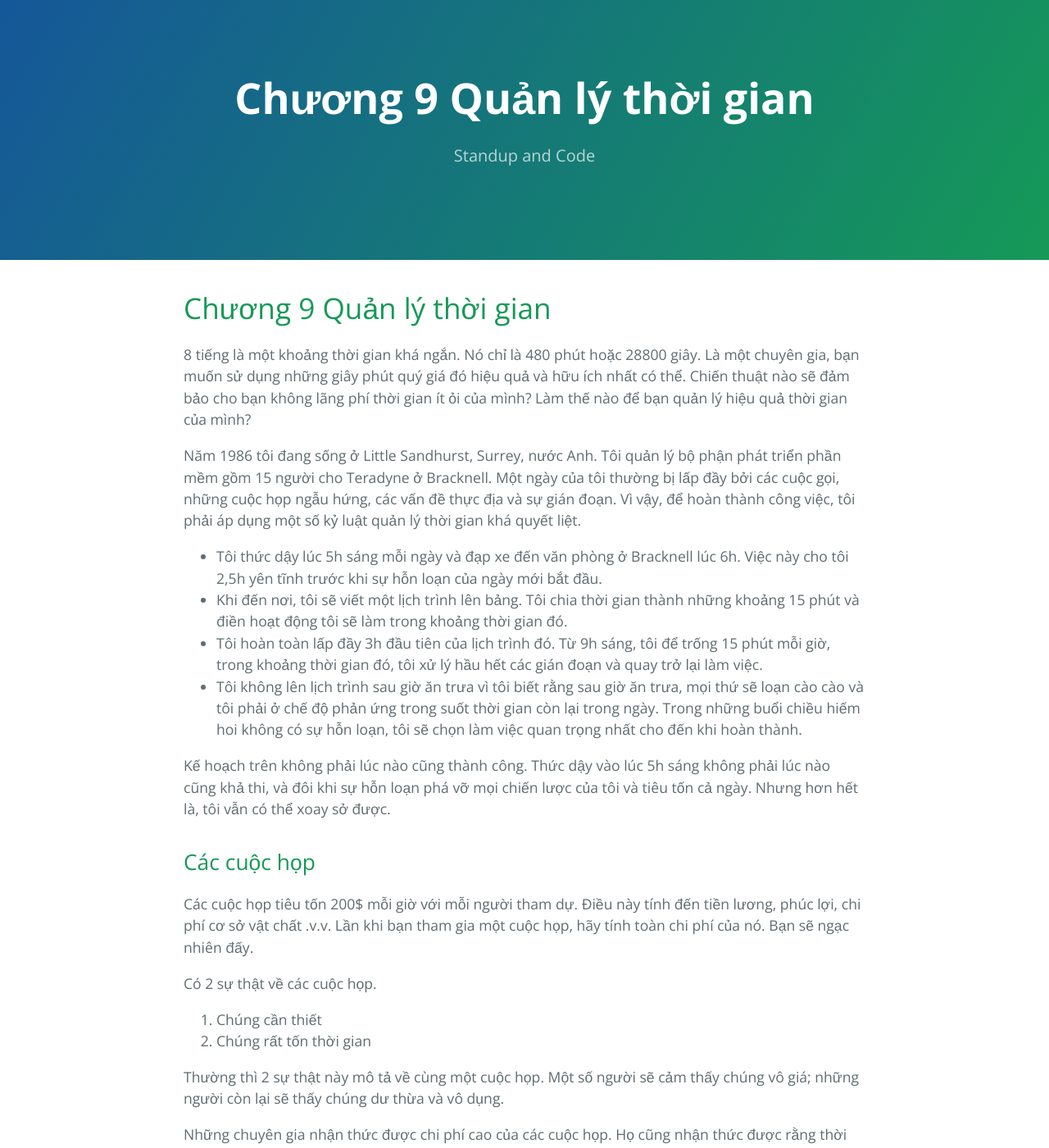
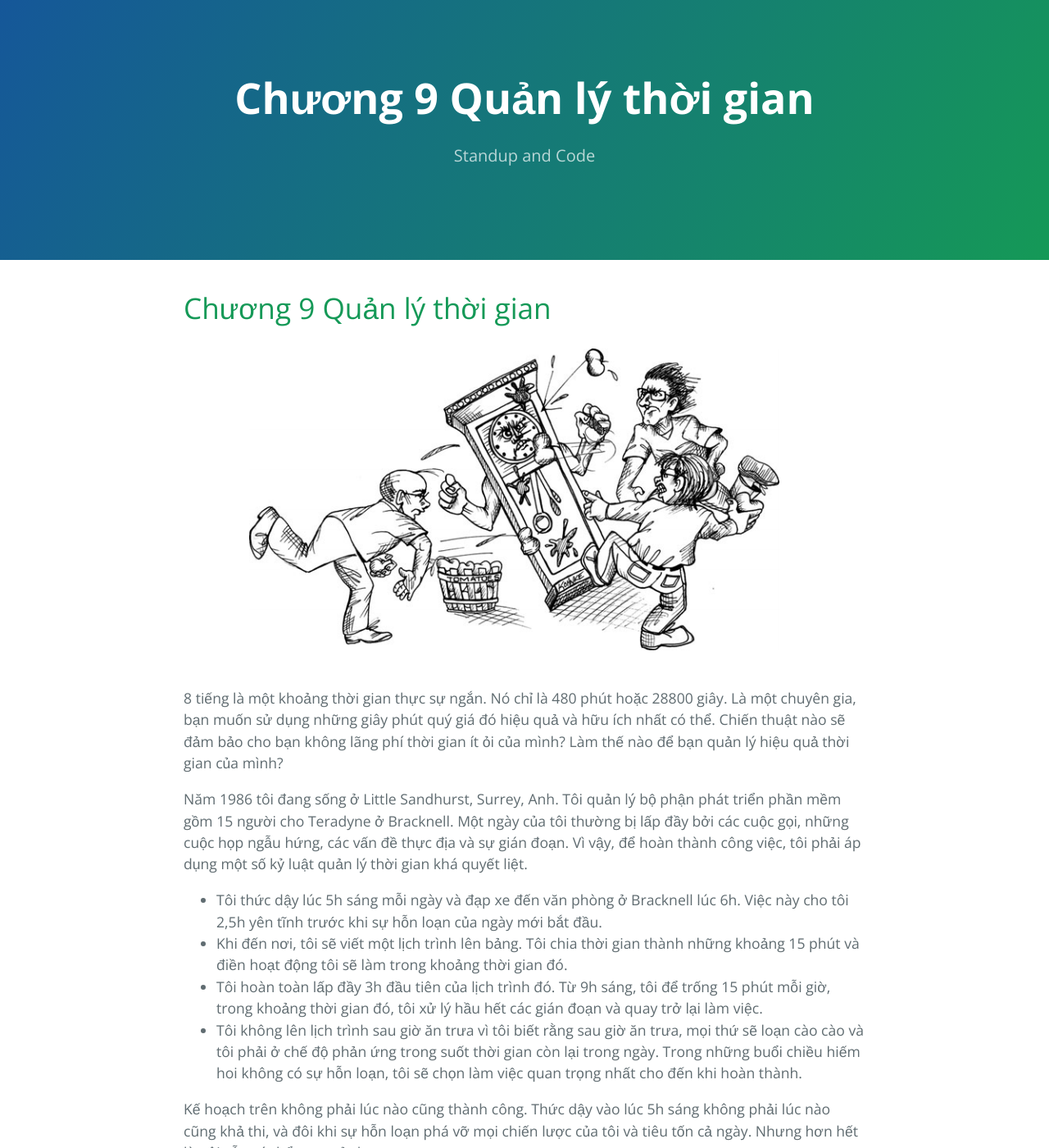
Before and after one commit to HaiBV/haibv.github.io, a Jekyll site: the page built from clean-coder/chapter-9-time-management.md, in a window 1280 px wide and 1400 px high. Shown: the whole window at 82% size. Built offline with Jekyll 4.4.1, drawn with Linux system fonts in a browser that asks for light colours; our own code applies the rules of GitHub Pages for plain Markdown files.

Commit message:
Book - The Clean Coder - Correction - C9

```diff
--- a/clean-coder/chapter-9-time-management.md
+++ b/clean-coder/chapter-9-time-management.md
@@ -4,9 +4,11 @@ layout: default
 
 # Chương 9 Quản lý thời gian
 
-8 tiếng là một khoảng thời gian khá ngắn. Nó chỉ là 480 phút hoặc 28800 giây. Là một chuyên gia, bạn muốn sử dụng những giây phút quý giá đó hiệu quả và hữu ích nhất có thể. Chiến thuật nào sẽ đảm bảo cho bạn không lãng phí thời gian ít ỏi của mình? Làm thế nào để bạn quản lý hiệu quả thời gian của mình?
+![9-cover](images/9-cover.png)
 
-Năm 1986 tôi đang sống ở Little Sandhurst, Surrey, nước Anh. Tôi quản lý bộ phận phát triển phần mềm gồm 15 người cho Teradyne ở Bracknell. Một ngày của tôi thường bị lấp đầy bởi các cuộc gọi, những cuộc họp ngẫu hứng, các vấn đề thực địa và sự gián đoạn. Vì vậy, để hoàn thành công việc, tôi phải áp dụng một số kỷ luật quản lý thời gian khá quyết liệt.
+8 tiếng là một khoảng thời gian thực sự ngắn. Nó chỉ là 480 phút hoặc 28800 giây. Là một chuyên gia, bạn muốn sử dụng những giây phút quý giá đó hiệu quả và hữu ích nhất có thể. Chiến thuật nào sẽ đảm bảo cho bạn không lãng phí thời gian ít ỏi của mình? Làm thế nào để bạn quản lý hiệu quả thời gian của mình?
+
+Năm 1986 tôi đang sống ở Little Sandhurst, Surrey, Anh. Tôi quản lý bộ phận phát triển phần mềm gồm 15 người cho Teradyne ở Bracknell. Một ngày của tôi thường bị lấp đầy bởi các cuộc gọi, những cuộc họp ngẫu hứng, các vấn đề thực địa và sự gián đoạn. Vì vậy, để hoàn thành công việc, tôi phải áp dụng một số kỷ luật quản lý thời gian khá quyết liệt.
 
 - Tôi thức dậy lúc 5h sáng mỗi ngày và đạp xe đến văn phòng ở Bracknell lúc 6h. Việc này cho tôi 2,5h yên tĩnh trước khi sự hỗn loạn của ngày mới bắt đầu.
 - Khi đến nơi, tôi sẽ viết một lịch trình lên bảng. Tôi chia thời gian thành những khoảng 15 phút và điền hoạt động tôi sẽ làm trong khoảng thời gian đó.
```
Also changed, not shown: clean-coder/images/8-3.png (added), clean-coder/images/9-cover.png (added).
